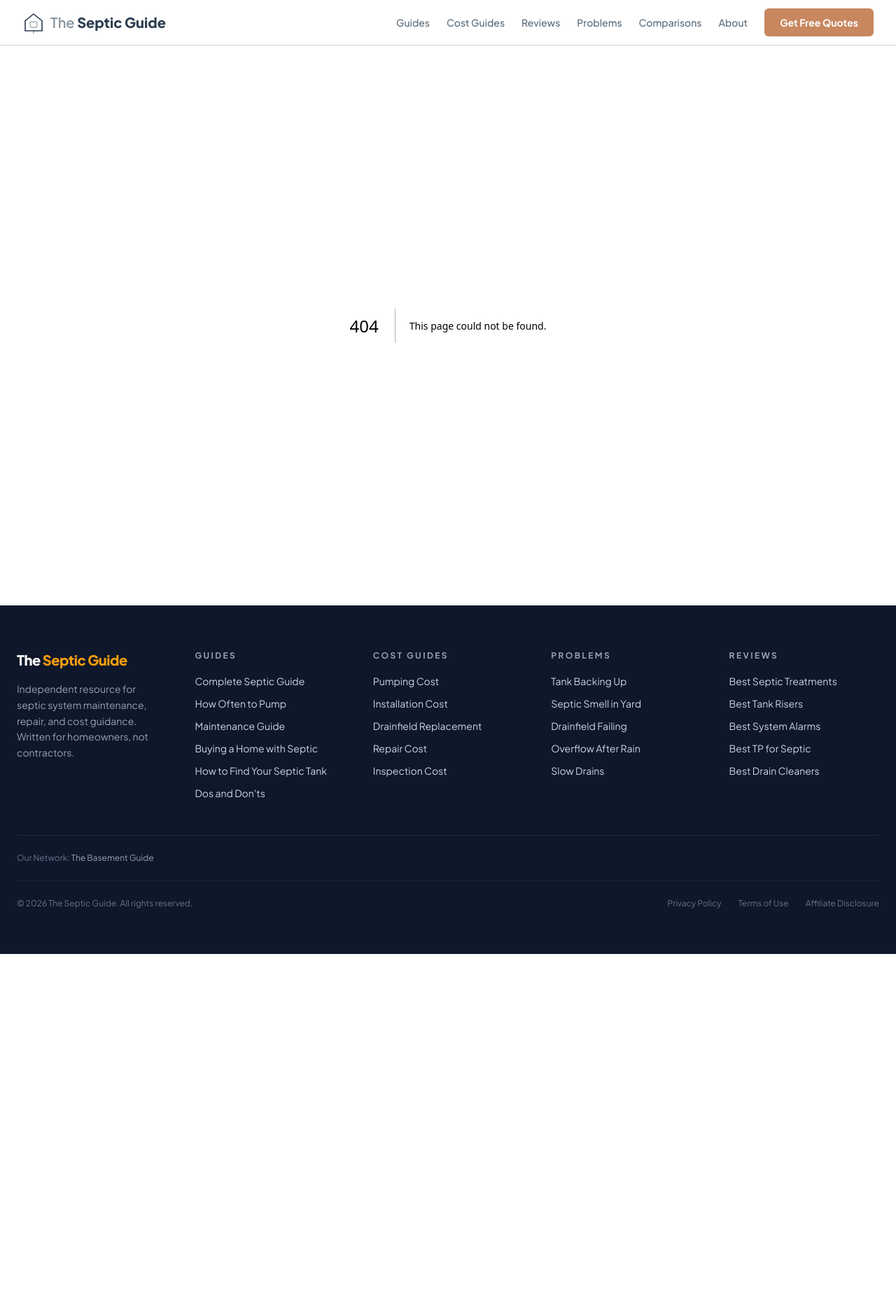
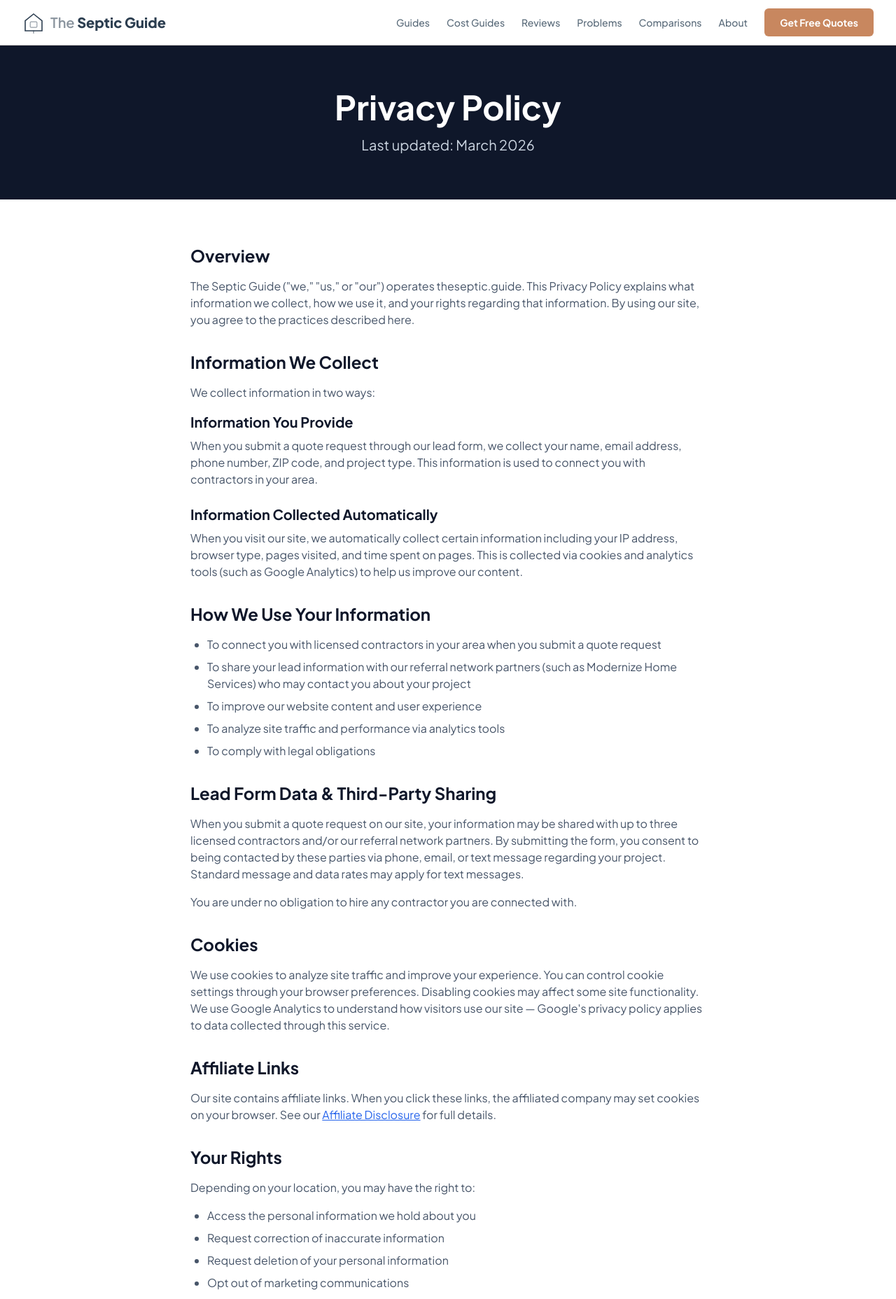
Before and after one commit to thebasementguide2026/theseptic.guide-, a Next.js app: page /privacy in a window 1280 px wide. Before the commit this address had no page. Shown: the top 1856 px of the page at 70% size. Before the commit the page ends 1363 px from the top, so only its background shows below. Built offline with nearby package versions, Linux system fonts and the light colour scheme.

Commit message:
Add privacy policy page

```diff
--- /dev/null
+++ b/app/privacy/page.tsx
@@ -0,0 +1,108 @@
+import { Metadata } from 'next';
+import Link from 'next/link';
+
+export const metadata: Metadata = {
+  title: 'Privacy Policy | The Septic Guide',
+  description: 'Privacy Policy for The Septic Guide — learn how we collect, use, and protect your information.',
+};
+
+export default function PrivacyPage() {
+  return (
+    <main className="min-h-screen bg-white">
+      <section className="bg-slate-900 text-white py-16">
+        <div className="container mx-auto px-4 max-w-4xl text-center">
+          <h1 className="text-4xl md:text-5xl font-bold mb-4">Privacy Policy</h1>
+          <p className="text-xl text-slate-300">
+            Last updated: March 2026
+          </p>
+        </div>
+      </section>
+
+      <section className="container mx-auto px-4 max-w-3xl py-16">
+        <div className="prose prose-lg max-w-none">
+          <h2 className="text-2xl font-bold text-slate-900 mb-4">Overview</h2>
+          <p className="text-slate-600 mb-8">
+            The Septic Guide (&quot;we,&quot; &quot;us,&quot; or &quot;our&quot;) operates theseptic.guide. This Privacy Policy explains what information we collect, how we use it, and your rights regarding that information. By using our site, you agree to the practices described here.
+          </p>
+
+          <h2 className="text-2xl font-bold text-slate-900 mb-4">Information We Collect</h2>
+          <p className="text-slate-600 mb-4">We collect information in two ways:</p>
+
+          <h3 className="text-xl font-bold text-slate-900 mb-2">Information You Provide</h3>
+          <p className="text-slate-600 mb-6">
+            When you submit a quote request through our lead form, we collect your name, email address, phone number, ZIP code, and project type. This information is used to connect you with contractors in your area.
+          </p>
+
+          <h3 className="text-xl font-bold text-slate-900 mb-2">Information Collected Automatically</h3>
+          <p className="text-slate-600 mb-8">
+            When you visit our site, we automatically collect certain information including your IP address, browser type, pages visited, and time spent on pages. This is collected via cookies and analytics tools (such as Google Analytics) to help us improve our content.
+          </p>
+
+          <h2 className="text-2xl font-bold text-slate-900 mb-4">How We Use Your Information</h2>
+          <ul className="list-disc pl-6 text-slate-600 mb-8 space-y-2">
+            <li>To connect you with licensed contractors in your area when you submit a quote request</li>
+            <li>To share your lead information with our referral network partners (such as Modernize Home Services) who may contact you about your project</li>
+            <li>To improve our website content and user experience</li>
+            <li>To analyze site traffic and performance via analytics tools</li>
+            <li>To comply with legal obligations</li>
+          </ul>
+
+          <h2 className="text-2xl font-bold text-slate-900 mb-4">Lead Form Data &amp; Third-Party Sharing</h2>
+          <p className="text-slate-600 mb-4">
+            When you submit a quote request on our site, your information may be shared with up to three licensed contractors and/or our referral network partners. By submitting the form, you consent to being contacted by these parties via phone, email, or text message regarding your project. Standard message and data rates may apply for text messages.
+          </p>
+          <p className="text-slate-600 mb-8">
+            You are under no obligation to hire any contractor you are connected with.
+          </p>
+
+          <h2 className="text-2xl font-bold text-slate-900 mb-4">Cookies</h2>
+          <p className="text-slate-600 mb-8">
+            We use cookies to analyze site traffic and improve your experience. You can control cookie settings through your browser preferences. Disabling cookies may affect some site functionality. We use Google Analytics to understand how visitors use our site — Google&apos;s privacy policy applies to data collected through this service.
+          </p>
+
+          <h2 className="text-2xl font-bold text-slate-900 mb-4">Affiliate Links</h2>
+          <p className="text-slate-600 mb-8">
+            Our site contains affiliate links. When you click these links, the affiliated company may set cookies on your browser. See our <Link href="/affiliate-disclosure" className="text-blue-600 hover:text-blue-800 underline">Affiliate Disclosure</Link> for full details.
+          </p>
+
+          <h2 className="text-2xl font-bold text-slate-900 mb-4">Your Rights</h2>
+          <p className="text-slate-600 mb-4">Depending on your location, you may have the right to:</p>
+          <ul className="list-disc pl-6 text-slate-600 mb-4 space-y-2">
+            <li>Access the personal information we hold about you</li>
+            <li>Request correction of inaccurate information</li>
+            <li>Request deletion of your personal information</li>
+            <li>Opt out of marketing communications</li>
+            <li>Lodge a complaint with your local data protection authority</li>
+          </ul>
+          <p className="text-slate-600 mb-8">
+            To exercise any of these rights, <Link href="/about" className="text-blue-600 hover:text-blue-800 underline">contact us</Link>.
+          </p>
+
+          <h2 className="text-2xl font-bold text-slate-900 mb-4">Data Security</h2>
+          <p className="text-slate-600 mb-8">
+            We take reasonable measures to protect your personal information. However, no method of internet transmission is 100% secure. We cannot guarantee absolute security of your data.
+          </p>
+
+          <h2 className="text-2xl font-bold text-slate-900 mb-4">Children&apos;s Privacy</h2>
+          <p className="text-slate-600 mb-8">
+            Our site is not directed at children under 13. We do not knowingly collect personal information from children. If you believe a child has submitted information to us, please contact us immediately.
+          </p>
+
+          <h2 className="text-2xl font-bold text-slate-900 mb-4">Changes to This Policy</h2>
+          <p className="text-slate-600 mb-8">
+            We may update this Privacy Policy from time to time. Changes will be posted on this page with an updated date. Continued use of the site after changes constitutes acceptance of the new policy.
+          </p>
+
+          <h2 className="text-2xl font-bold text-slate-900 mb-4">Contact Us</h2>
+          <p className="text-slate-600 mb-8">
+            Questions about this Privacy Policy? <Link href="/about" className="text-blue-600 hover:text-blue-800 underline">Contact us here</Link>.
+          </p>
+
+          <div className="mt-8">
+            <Link href="/" className="text-blue-600 hover:text-blue-800 underline">← Back to Home</Link>
+          </div>
+        </div>
+      </section>
+    </main>
+  );
+}
```
